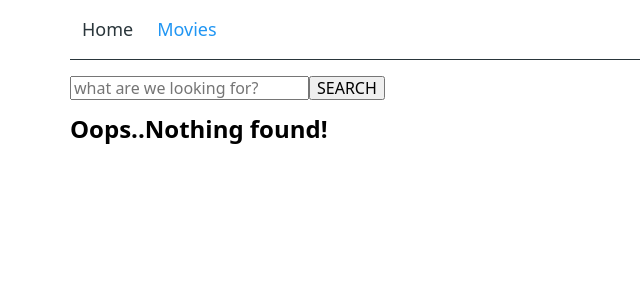
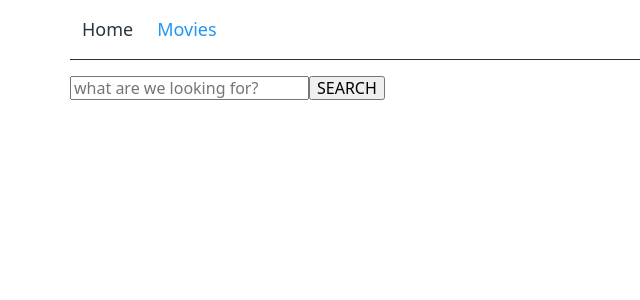
Before and after one commit to APilganchuk/goit-react-hw-04-movies, a React (Create React App) app: page /movies in a window 1280 px wide. Shown: the top 300 px of the page, without its empty margins (0-640 px from the left). Built offline with nearby package versions, Linux system fonts and the light colour scheme.

Commit message:
minor fix

```diff
--- a/src/components/views/MoviesPage.js
+++ b/src/components/views/MoviesPage.js
@@ -45,7 +45,7 @@ export default function MoviesPage() {
       </button>
 
       <ul style={{ marginTop: 15 }}>
-        {movies.length > 0 ? (
+        {movies.length > 0 &&
           movies.map(movie => (
             <li key={movie.id}>
               <Link
@@ -60,10 +60,7 @@ export default function MoviesPage() {
                 {movie.title}
               </Link>
             </li>
-          ))
-        ) : (
-          <h2>Oops..Nothing found!</h2>
-        )}
+          ))}
       </ul>
       <ToastContainer autoClose={3000} style={{ color: 'black' }} transition={Zoom} />
     </>
```
